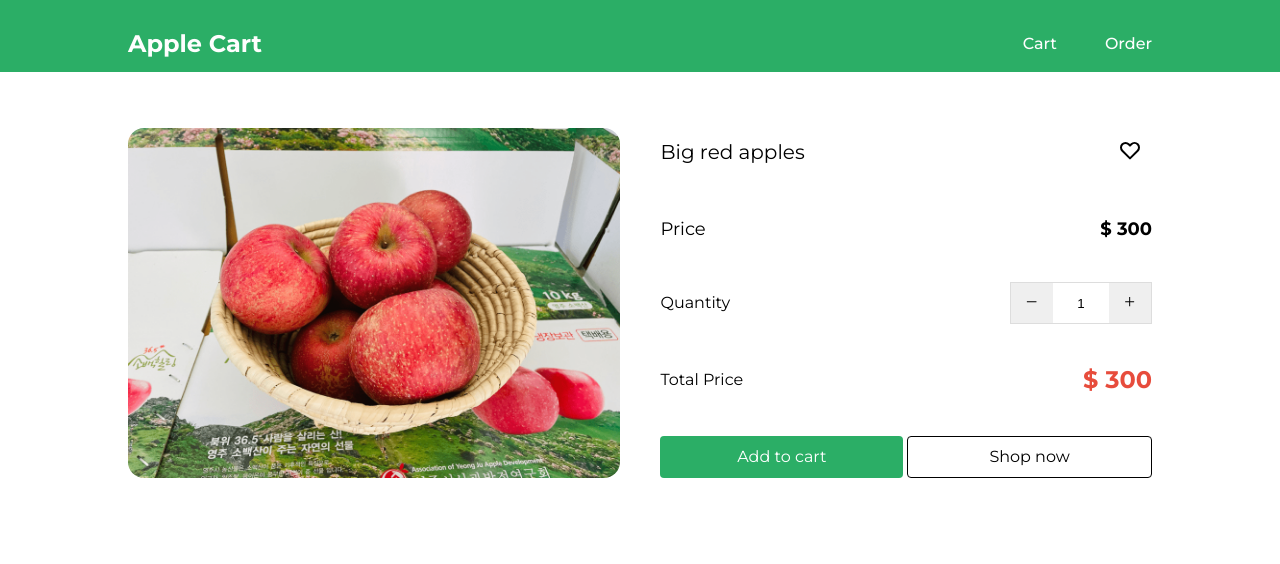
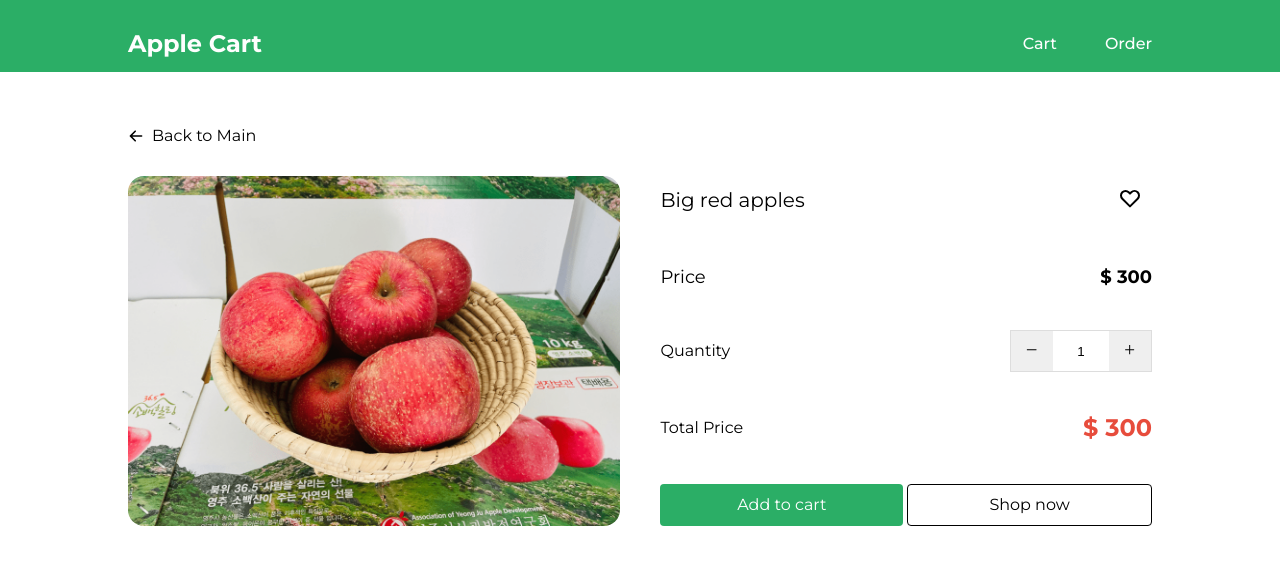
Before and after one commit to dkssyddico/apple-cart, a React (Create React App) app: page /product/0 in a window 1280 px wide. Shown: the top 564 px of the page. Built offline with nearby package versions, Linux system fonts and the light colour scheme.

Commit message:
feat: add back to main feature in product detail page

```diff
--- a/src/Actions/Product.js
+++ b/src/Actions/Product.js
@@ -14,7 +14,7 @@ export const getProducts = (dispatch) => {
 };
 
 export const getProduct = (dispatch, id) => {
-  dispatch({ type: GET_PRODUCT, payload: items[id] });
+  dispatch({ type: GET_PRODUCT, payload: id });
 };
 
 export const changeFavorite = (dispatch, itemInfo) => {
--- a/src/Components/CartItemCard.js
+++ b/src/Components/CartItemCard.js
@@ -140,7 +140,7 @@ function CartItemCard({ item }) {
         </h3>
       </InfoContainer>
       <QtyContainer>
-        <QtyBtnContainer onClick={(event) => handleQtyBtnClick(event)}>
+        <QtyBtnContainer onClick={handleQtyBtnClick}>
           <SmallBtn name='decrement'>-</SmallBtn>
           <QtyBox>
             <span>{parseInt(quantity)}</span>
--- a/src/Contexts/Product.js
+++ b/src/Contexts/Product.js
@@ -37,9 +37,10 @@ const reducer = (state = initialState, action) => {
         loading: false,
       };
     case GET_PRODUCT:
+      const productId = action.payload;
       return {
         ...state,
-        product: action.payload,
+        product: state.productList[productId],
       };
     case CHANGE_FAVORITE:
       let productFavoriteChanged = action.payload;
--- a/src/Pages/Main.js
+++ b/src/Pages/Main.js
@@ -24,7 +24,6 @@ const CardContainer = styled.div`
 function Main() {
   const { state, dispatch } = useContext(ProductContext);
   const { loading, productList } = state;
-
   useEffect(() => {
     getProducts(dispatch);
   }, [dispatch]);
--- a/src/Pages/ProductDetail.js
+++ b/src/Pages/ProductDetail.js
@@ -3,7 +3,7 @@ import { useParams, useNavigate } from 'react-router-dom';
 import { addCart, addCheckout } from '../Actions/Shopping';
 import { changeFavorite, getProduct } from '../Actions/Product';
 import { AiOutlinePlus, AiOutlineMinus } from 'react-icons/ai';
-import { HiHeart, HiOutlineHeart } from 'react-icons/hi';
+import { HiArrowLeft, HiHeart, HiOutlineHeart } from 'react-icons/hi';
 import styled from 'styled-components';
 import { ProductContext } from '../Contexts/Product';
 import { ShoppingContext } from '../Contexts/Shopping';
@@ -15,6 +15,28 @@ const FlexContainer = styled.div`
 const Section = styled(FlexContainer)`
   flex-wrap: wrap;
   gap: 4%;
+`;
+
+const Btn = styled.button`
+  all: unset;
+  padding: 12px;
+  text-align: center;
+  cursor: pointer;
+  border-radius: 4px;
+`;
+
+const BackContainer = styled(FlexContainer)`
+  margin-bottom: 2rem;
+`;
+
+const BackBtn = styled(Btn)`
+  display: flex;
+  padding: 0px;
+  align-items: center;
+`;
+
+const BackBtnText = styled.p`
+  margin-left: 0.5rem;
 `;
 
 const ImgContainer = styled.div`
@@ -104,14 +126,6 @@ const BtnContainer = styled(FlexContainer)`
   gap: 4px;
 `;
 
-const Btn = styled.button`
-  all: unset;
-  padding: 12px;
-  text-align: center;
-  cursor: pointer;
-  border-radius: 4px;
-`;
-
 const CartBtn = styled(Btn)`
   flex: 1 1 45%;
   background-color: ${(props) => props.theme.color.green};
@@ -140,6 +154,10 @@ function ProductDetail() {
   useEffect(() => {
     getProduct(productDispatch, productId);
   }, [productDispatch, productId]);
+
+  const handleBackClick = () => {
+    navigate('/');
+  };
 
   const handleQtyChange = (event) => {
     const { value } = event.target;
@@ -180,7 +198,7 @@ function ProductDetail() {
     }
   };
 
-  const handleShowNowClick = () => {
+  const handleShopNowClick = () => {
     let item = {
       productId,
       name: product.name,
@@ -205,6 +223,13 @@ function ProductDetail() {
 
   return (
     product && (
+      <>
+        <BackContainer>
+          <BackBtn onClick={handleBackClick}>
+            <HiArrowLeft />
+            <BackBtnText>Back to Main</BackBtnText>
+          </BackBtn>
+        </BackContainer>
         <Section>
           <ImgContainer>
             <ProductImg src={`/images/${product.image}`} alt='product' />
@@ -238,10 +263,11 @@ function ProductDetail() {
             </TotalPriceContainer>
             <BtnContainer>
               <CartBtn onClick={handleCartClick}>Add to cart</CartBtn>
-            <CheckoutBtn onClick={handleShowNowClick}>Shop now</CheckoutBtn>
+              <CheckoutBtn onClick={handleShopNowClick}>Shop now</CheckoutBtn>
             </BtnContainer>
           </MetaContainer>
         </Section>
+      </>
     )
   );
 }
```
Lines whose indentation alone changed are shown as unchanged.
